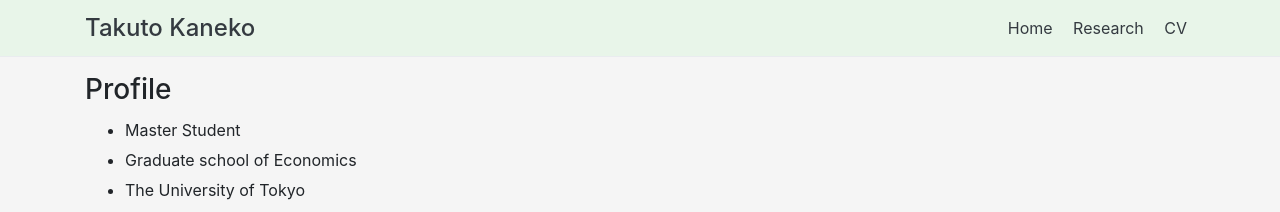
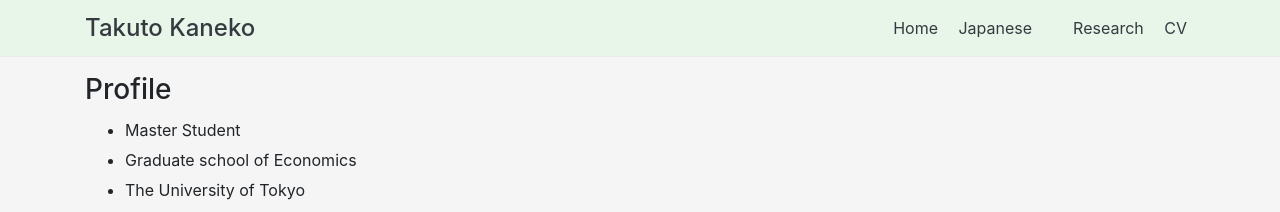
Before and after one commit to Takuto-Kaneko/Takuto-Kaneko.github.io, a Jekyll site: the page built from index.md, in a window 1280 px wide. Shown: the top 212 px of the page. Built offline with Jekyll 4.4.1, drawn with Linux system fonts in a browser that asks for light colours.

Commit message:
modified

```diff
--- a/_data/navigation.yml
+++ b/_data/navigation.yml
@@ -1,6 +1,8 @@
 # _data/navigation.yml
 - title: Home
   url: /
+- title: Japanese
+- url: /ja/
 - title: Research
   url: /research/
 - title: CV
```
